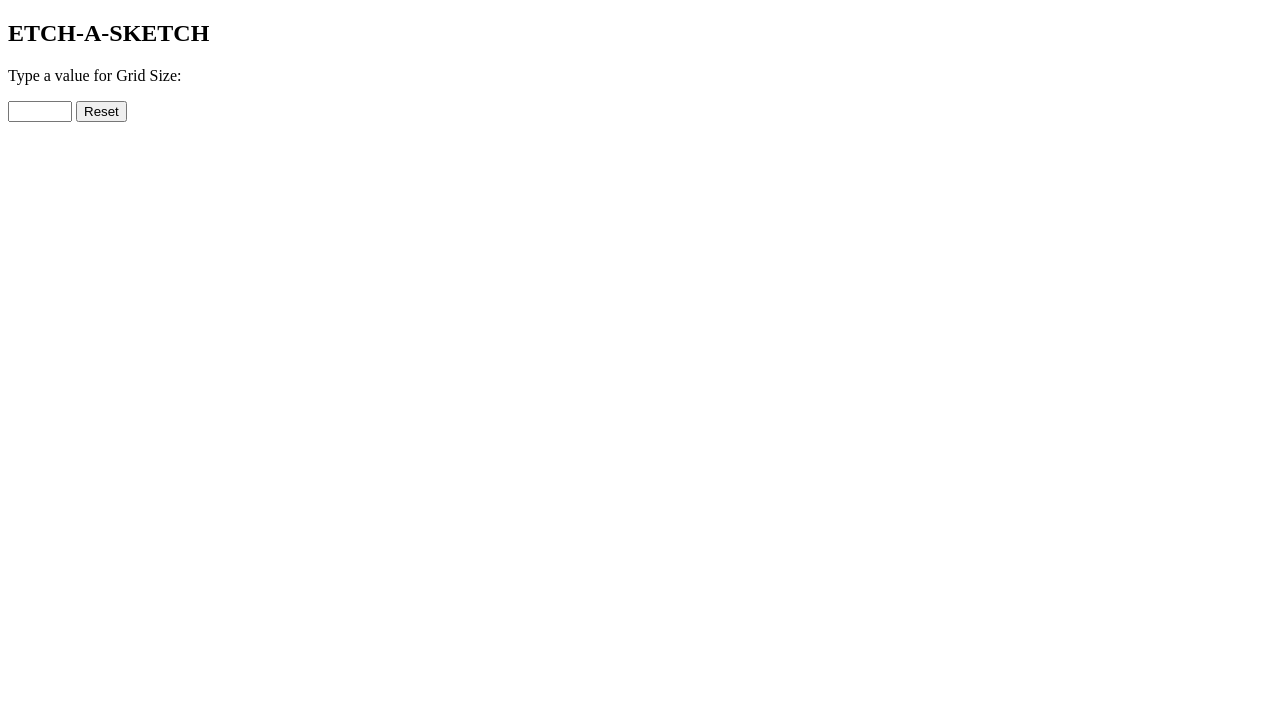
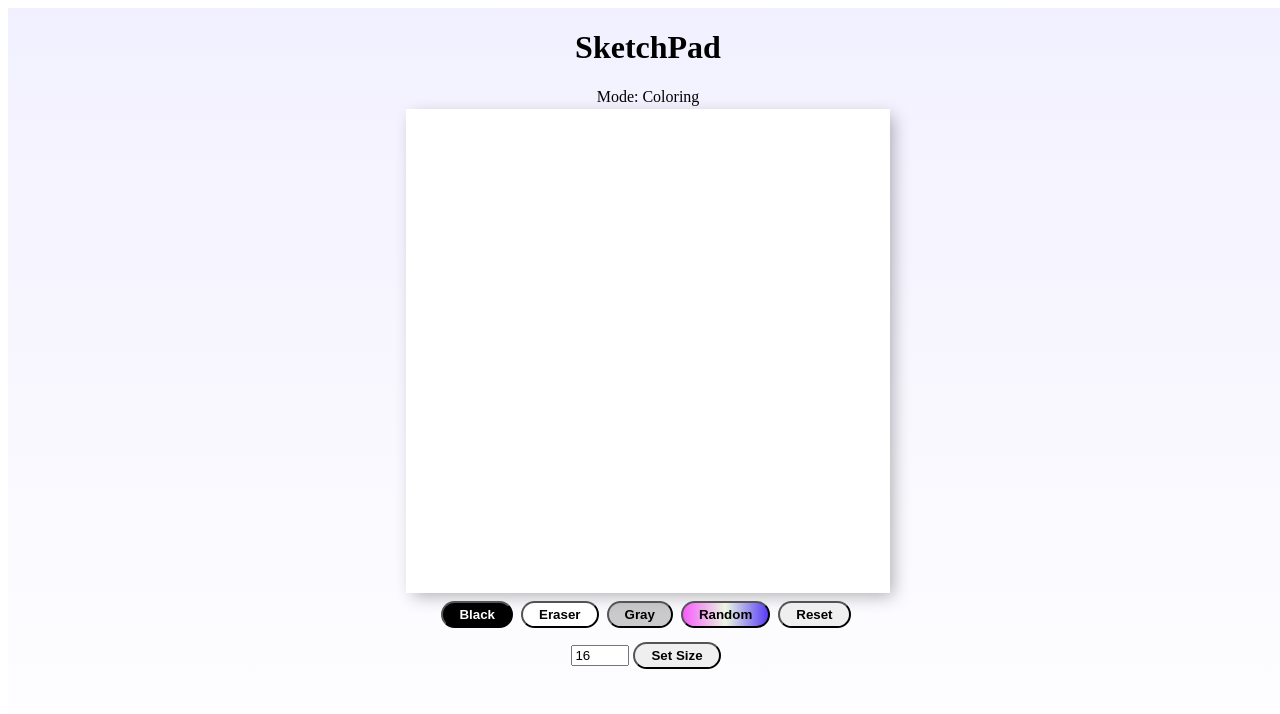
Before and after one commit to cg-Gantes/etch-a-sketch, a plain HTML site: page index.html in a window 1280 px wide. Drawn offline with Linux system fonts and the light colour scheme.

Commit message:
third commit

```diff
--- a/index.html
+++ b/index.html
@@ -4,28 +4,29 @@
     <meta charset="UTF-8" />
     <meta name="viewport" content="width=device-width, initial-scale=1.0" />
     <title>Etch a Sketch</title>
+    <link rel="stylesheet" href="./reset.css" />
     <link rel="stylesheet" href="./style.css" />
   </head>
   <body>
-    <aside>
-      <header>
-        <h1>ETCH-A-SKETCH</h1>
-        <p>Type a value for Grid Size:</p>
-        <input type="number" id="quantity" min="16" max="100" />
-        <button class="reset">Reset</button>
-      </header>
-      <section class="color-picker">
-        <div></div>
-        <div></div>
-        <div></div>
-        <div></div>
-        <div></div>
-        <div></div>
-      </section>
-      <main class="right">
-        <div class="gridContainer"></div>
-      </main>
-    </aside>
-    <script src="./main.js"></script>
+    <div class="flex-container">
+      <div class="title"><h1>SketchPad</h1></div>
+      <div class="mode">Mode: Coloring</div>
+      <div class="content">
+        <div class="board"></div>
+        <div class="buttons">
+          <button class="blackButton" onclick="changeColor('black')">Black</button>
+          <button class="erasorButton" onclick="changeColor('white')">Eraser</button>
+          <button class="grayButton" onclick="changeColor('gray')">Gray</button>
+          <button class="randomButton" onclick="changeColor('random')">Random</button>
+          <button onclick="resetBoard()">Reset</button>
+        </div>
+        <div>
+          <input type="text" placeholder="Size of Board" value="16" onchange="changeSize(this.value)" />
+          <button>Set Size</button>
+        </div>
+        <div class="error">Input must be between 2 and 100</div>
+      </div>
+    </div>
   </body>
+  <script src="main.js"></script>
 </html>
--- a/main.js
+++ b/main.js
@@ -0,0 +1,60 @@
+let color = "black";
+let click = true;
+
+function populateBoard(size) {
+  let board = document.querySelector(".board");
+  let squares = board.querySelectorAll("div");
+  squares.forEach((div) => div.remove());
+  board.style.gridTemplateColumns = `repeat(${size} , 1fr)`;
+  board.style.gridTemplateRows = `repeat(${size} , 1fr)`;
+
+  let amount = size * size;
+  for (let i = 0; i < amount; i++) {
+    let square = document.createElement("div");
+    square.addEventListener("mouseover", colorSquare);
+    square.style.backgroundColor = "white";
+    board.insertAdjacentElement("beforeend", square);
+  }
+}
+
+populateBoard(16);
+
+function changeSize(input) {
+  if (input >= 2 && input <= 100) {
+    document.querySelector(".error").style.display = "none";
+    populateBoard(input);
+  } else {
+    document.querySelector(".error").style.display = "flex";
+  }
+}
+
+function colorSquare() {
+  if (click) {
+    if (color === "random") {
+      this.style.backgroundColor = `hsl(${Math.random() * 360}, 100%, 50%)`;
+    } else {
+      this.style.backgroundColor = color;
+    }
+  }
+}
+
+function changeColor(choice) {
+  color = choice;
+}
+
+function resetBoard() {
+  let board = document.querySelector(".board");
+  let squares = board.querySelectorAll("div");
+  squares.forEach((div) => (div.style.backgroundColor = "white"));
+}
+
+document.querySelector("body").addEventListener("click", (e) => {
+  if (e.target.tagName != "BUTTON") {
+    click = !click;
+    if (click) {
+      document.querySelector(".mode").textContent = "Mode: Coloring";
+    } else {
+      document.querySelector(".mode").textContent = "Mode: Not Coloring";
+    }
+  }
+});
--- a/style.css
+++ b/style.css
@@ -0,0 +1,89 @@
+.flex-container {
+  height: 100vh;
+  width: 100vw;
+  display: flex;
+  flex-direction: column;
+  align-items: center;
+  background: linear-gradient(rgba(96, 79, 252, 0.082), white);
+}
+.board {
+  width: 80%;
+  height: 80%;
+  display: grid;
+  background-color: white;
+  box-shadow: inset 0 -3em 3em rgba(0, 0, 0, 0.1), 0 0 0 2px rgb(255, 255, 255), 0.3em 0.3em 1em rgba(0, 0, 0, 0.3);
+}
+.board:hover {
+  cursor: pointer;
+}
+.content {
+  display: flex;
+  flex-direction: column;
+  align-items: center;
+  min-width: 300px;
+  min-height: 300px;
+  width: 60vw;
+  height: 60vw;
+  max-width: 600px;
+  max-height: 600px;
+}
+.title {
+  display: flex;
+  justify-content: center;
+}
+.buttons {
+  margin-top: 10px;
+  margin-bottom: 10px;
+}
+button {
+  padding: 0.3em 1.2em;
+  margin: 0 0.3em 0.3em 0;
+  border-radius: 2em;
+  text-decoration: none;
+  font-weight: 600;
+  text-align: center;
+  transition: all 0.2s;
+}
+button:hover {
+  cursor: pointer;
+}
+.blackButton {
+  background-color: black;
+  color: white;
+}
+.blackButton:hover {
+  background-color: white;
+  color: black;
+}
+.grayButton {
+  background-color: rgba(128, 128, 128, 0.411);
+  color: black;
+}
+.grayButton:hover {
+  background-color: rgb(95, 95, 95);
+  color: white;
+}
+.randomButton {
+  background: linear-gradient(0.25turn, #f65cfc, #ebf8e1, #583cf6);
+}
+.randomButton:hover {
+  background: linear-gradient(0.25turn, #20ff02, #ebf8e1, #aecc03);
+}
+.erasorButton {
+  background-color: rgb(255, 255, 255);
+  color: rgb(0, 0, 0);
+}
+.erasorButton:hover {
+  background-color: white;
+  color: rgb(255, 255, 255);
+}
+input {
+  width: 50px;
+}
+
+.mode {
+  margin-bottom: 5px;
+}
+.error {
+  display: none;
+}
```
